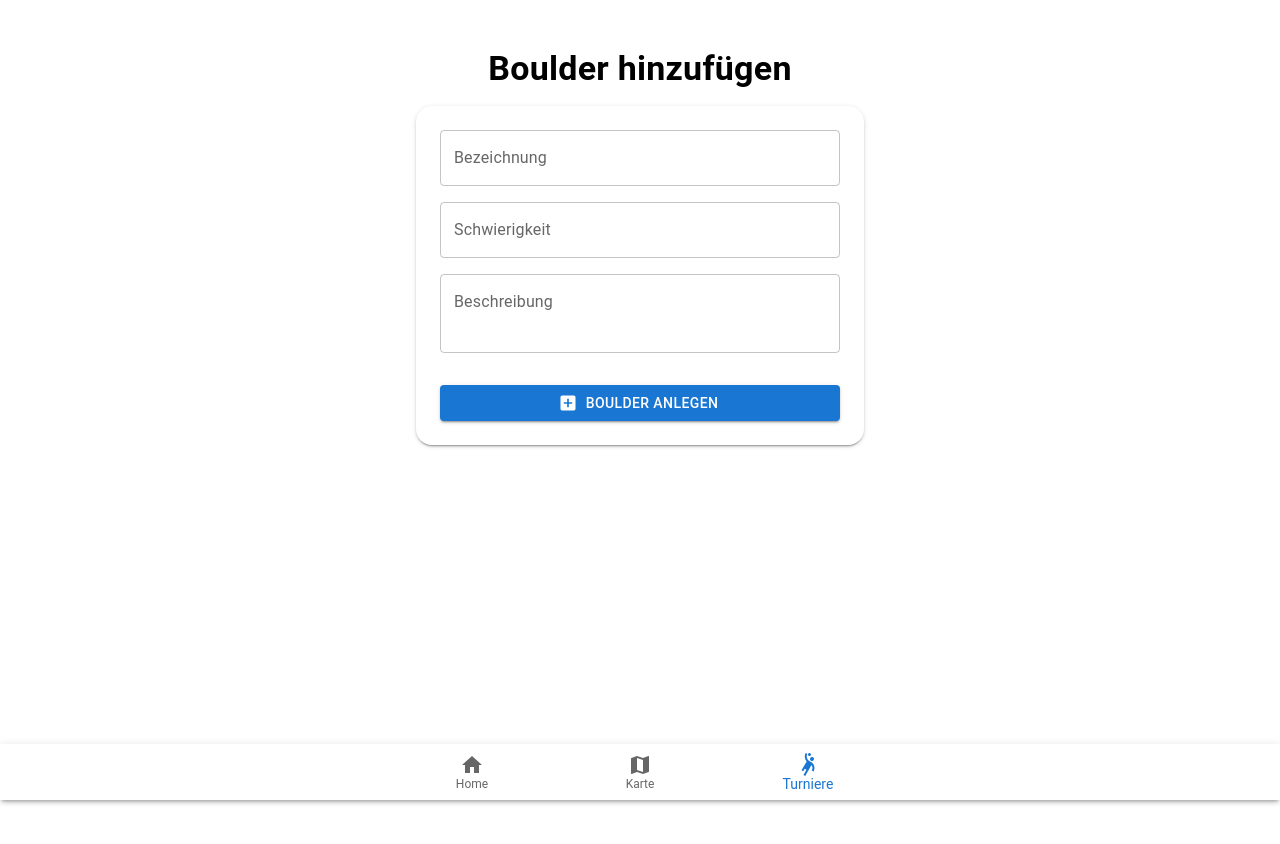
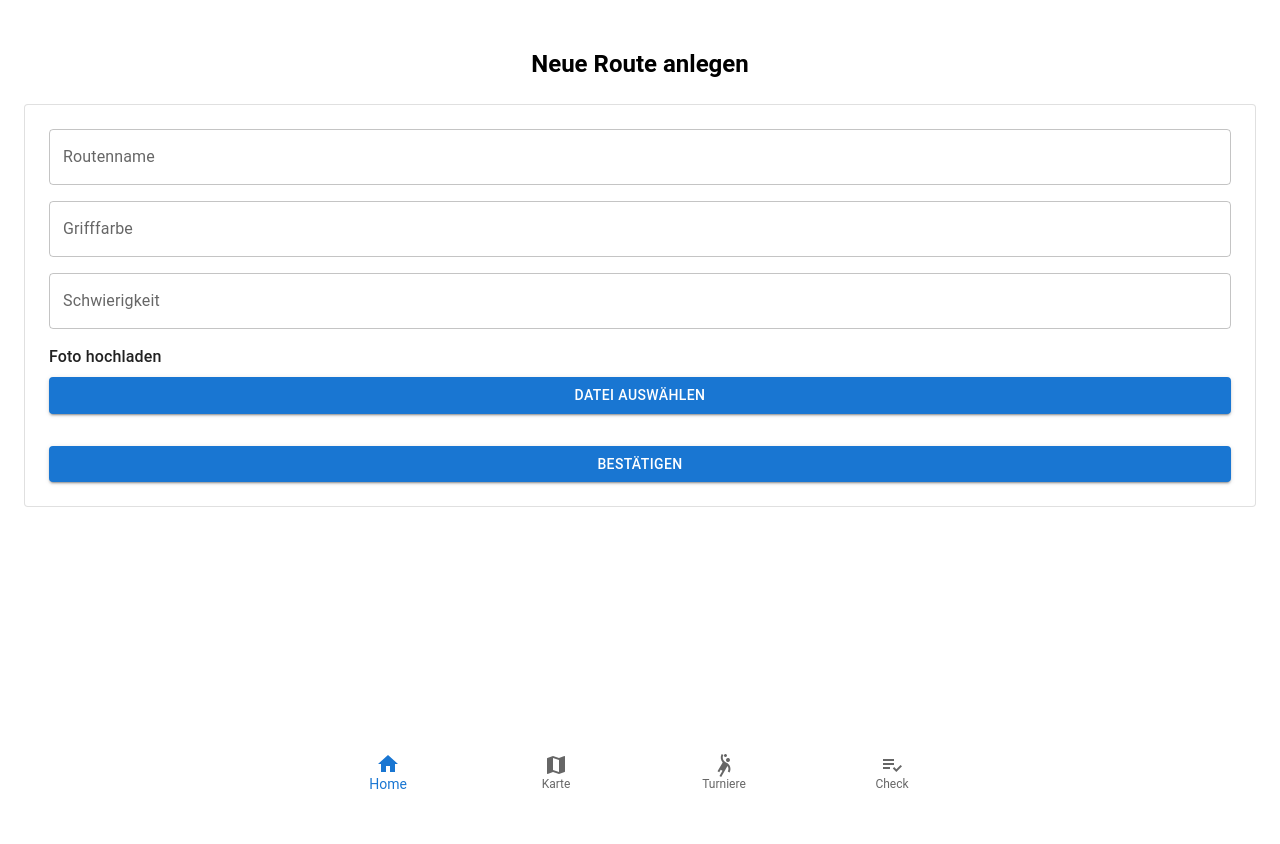
Before and after one commit to JonasFlachmann/ClimbingTurnamentAppPublic, a Next.js app: page /boulder-add in a window 1280 px wide. Shown: the top 844 px of the page. Built offline with nearby package versions, Linux system fonts and the light colour scheme.

Commit message:
Aktualisieren von boulder-add.tsx

```diff
--- a/pages/boulder-add.tsx
+++ b/pages/boulder-add.tsx
@@ -1,52 +1,107 @@
 import React from "react";
-import { Box, Typography, TextField, Button, Paper, BottomNavigation, BottomNavigationAction } from "@mui/material";
+import {
+  Box,
+  Typography,
+  TextField,
+  Button,
+  Paper,
+  BottomNavigation,
+  BottomNavigationAction,
+} from "@mui/material";
 import HomeIcon from "@mui/icons-material/Home";
 import MapIcon from "@mui/icons-material/Map";
 import SportsHandballIcon from "@mui/icons-material/SportsHandball";
-import AddBoxIcon from "@mui/icons-material/AddBox";
+import PlaylistAddCheckIcon from "@mui/icons-material/PlaylistAddCheck";
 import Link from "next/link";
 import { useRouter } from "next/router";
 
-const BoulderAddPage: React.FC = () => {
-  const [value, setValue] = React.useState(2);
+const BoulderAdd: React.FC = () => {
+  const [value, setValue] = React.useState(0);
   const router = useRouter();
 
-  const handleAddBoulder = () => {
-    // Boulder speichern...
-    router.push("/tournament-overview");
+  const handleConfirm = () => {
+    // später Logik zum Speichern einfügen
+    router.push("/tournament-fill");
   };
 
   return (
-    <>
-      <Box sx={{ minHeight: "100vh", bgcolor: "background.default", px: 2, pb: 10, pt: 5, display: "flex", flexDirection: "column", alignItems: "center" }}>
-        <Typography variant="h4" sx={{ fontWeight: "bold", mb: 2, textAlign: "center" }}>
-          Boulder hinzufügen
+    <Box
+      sx={{
+        minHeight: "100vh",
+        bgcolor: "background.default",
+        px: 2,
+        pb: 10,
+        pt: 5,
+        display: "flex",
+        flexDirection: "column",
+        gap: 3,
+      }}
+    >
+      <Typography variant="h5" fontWeight="bold" textAlign="center">
+        Neue Route anlegen
       </Typography>
-        <Paper elevation={2} sx={{ borderRadius: 4, p: 3, mb: 4, width: "100%", maxWidth: 400 }}>
-          <TextField label="Bezeichnung" fullWidth sx={{ mb: 2 }} />
-          <TextField label="Schwierigkeit" fullWidth sx={{ mb: 2 }} />
-          <TextField label="Beschreibung" multiline rows={2} fullWidth sx={{ mb: 2 }} />
+
+      <Paper variant="outlined" sx={{ p: 3, display: "flex", flexDirection: "column", gap: 2 }}>
+        <TextField label="Routenname" variant="outlined" fullWidth />
+        <TextField label="Grifffarbe" variant="outlined" fullWidth />
+        <TextField label="Schwierigkeit" variant="outlined" fullWidth />
+
+        <Box sx={{ display: "flex", flexDirection: "column", gap: 1 }}>
+          <Typography variant="body1" fontWeight="medium">
+            Foto hochladen
+          </Typography>
+          <Button variant="contained" component="label">
+            Datei auswählen
+            <input type="file" hidden accept="image/*" />
+          </Button>
+        </Box>
+
         <Button
           variant="contained"
           color="primary"
-            startIcon={<AddBoxIcon />}
-            fullWidth
+          onClick={handleConfirm}
           sx={{ mt: 2 }}
-            onClick={handleAddBoulder}
         >
-            Boulder anlegen
+          Bestätigen
         </Button>
       </Paper>
+
+      {/* Footer Navigation */}
+      <BottomNavigation
+        showLabels
+        value={value}
+        onChange={(event, newValue) => {
+          setValue(newValue);
+        }}
+        sx={{ position: "fixed", bottom: 0, left: 0, right: 0 }}
+      >
+        <BottomNavigationAction
+          label="Home"
+          icon={<HomeIcon />}
+          component={Link}
+          href="/"
+        />
+        <BottomNavigationAction
+          label="Karte"
+          icon={<MapIcon />}
+          component={Link}
+          href="/map"
+        />
+        <BottomNavigationAction
+          label="Turniere"
+          icon={<SportsHandballIcon />}
+          component={Link}
+          href="/tournament"
+        />
+        <BottomNavigationAction
+          label="Check"
+          icon={<PlaylistAddCheckIcon />}
+          component={Link}
+          href="/tournament-overview"
+        />
+      </BottomNavigation>
     </Box>
-      <Paper sx={{ position: "fixed", bottom: 0, left: 0, right: 0, zIndex: 100 }} elevation={3}>
-        <BottomNavigation showLabels value={value} onChange={(_, newValue) => setValue(newValue)}>
-          <BottomNavigationAction label="Home" icon={<HomeIcon />} component={Link} href="/home" />
-          <BottomNavigationAction label="Karte" icon={<MapIcon />} component={Link} href="/map" />
-          <BottomNavigationAction label="Turniere" icon={<SportsHandballIcon />} component={Link} href="/tournament-overview" />
-        </BottomNavigation>
-      </Paper>
-    </>
   );
 };
 
-export default BoulderAddPage;
+export default BoulderAdd;
```
Lines whose indentation alone changed are shown as unchanged.
